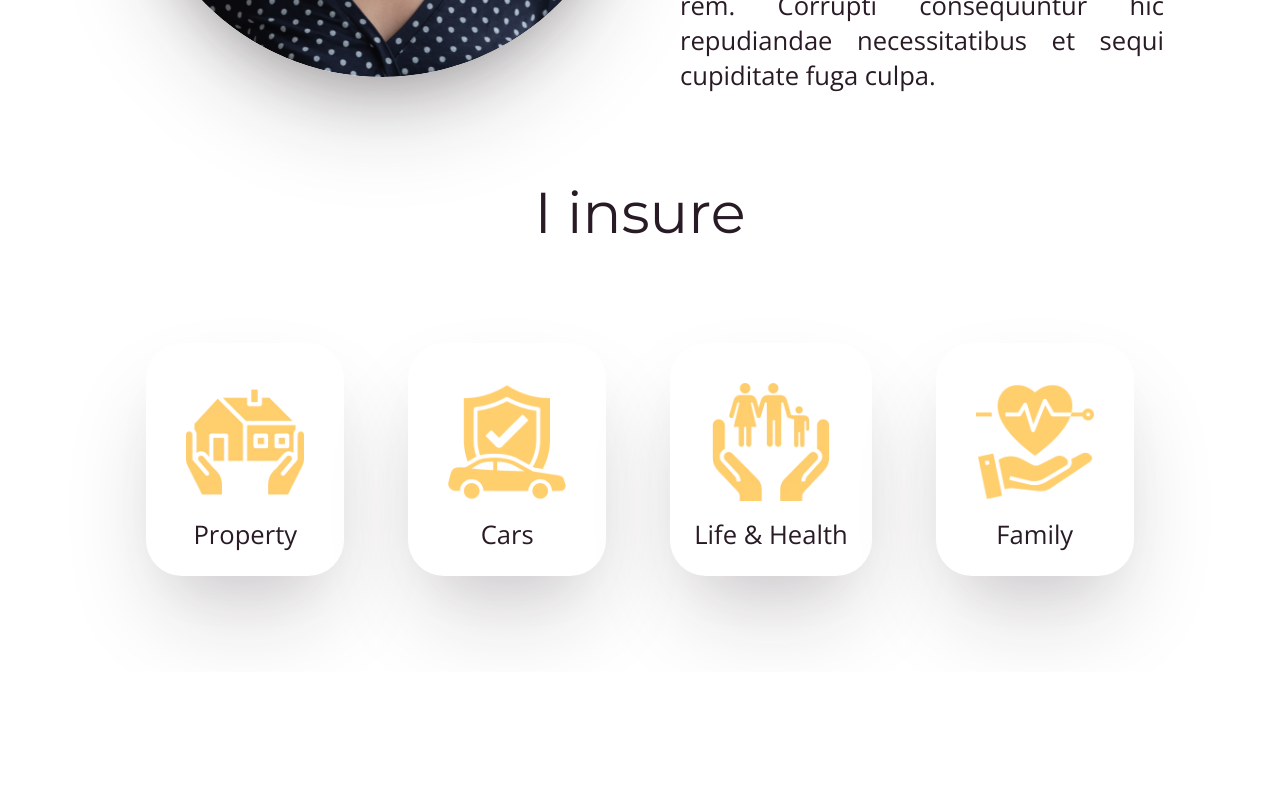
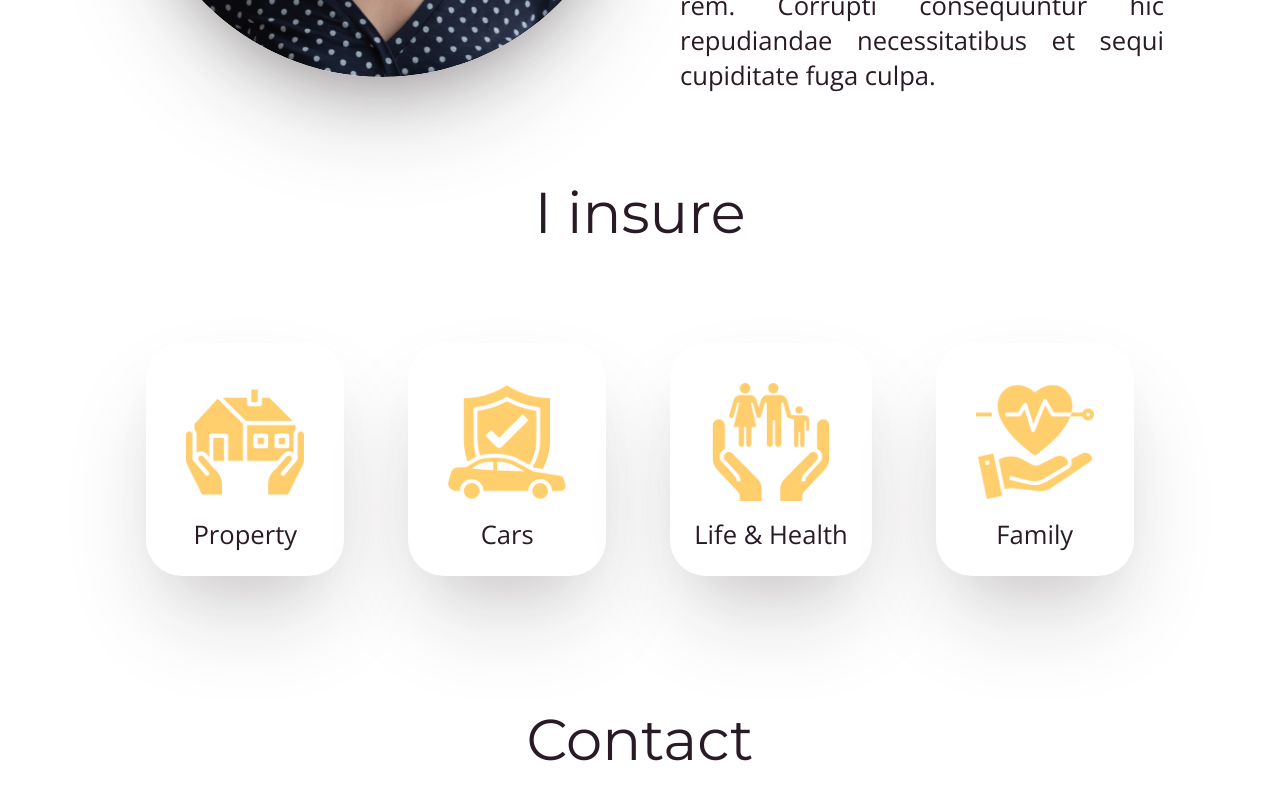
Before and after one commit to KrystianJonca/insurance-agent-landing-page, a React (Vite) app: page / in a window 1280 px wide. Shown: the part 1145-1945 px from the top of the page. Before the commit the page ends 1817 px from the top, so only its background shows below. Built offline with nearby package versions, Linux system fonts and the light colour scheme; the HTML template or start-up script is replaced by a standard one.

Commit message:
Added contact section

```diff
--- a/src/App.jsx
+++ b/src/App.jsx
@@ -3,7 +3,7 @@ import { ThemeProvider } from 'styled-components';
 import GlobalStyles from './components/styled/GlobalStyles';
 import theme from './theme';
 
-import { Header, AboutMe, Offer } from './components';
+import { Header, AboutMe, Offer, Contact } from './components';
 
 const App = () => {
   return (
@@ -12,6 +12,7 @@ const App = () => {
       <Header />
       <AboutMe />
       <Offer />
+      <Contact />
     </ThemeProvider>
   );
 };
--- /dev/null
+++ b/src/components/Contact.jsx
@@ -0,0 +1,25 @@
+import styled from 'styled-components';
+
+const StyledContactSection = styled.section`
+  width: min(100% - 2rem, 1080px);
+  margin-inline: auto;
+  margin-bottom: 2rem;
+  text-align: center;
+
+  h2 {
+    padding: 2rem 0;
+    font-weight: 400;
+    font-size: var(--fs-xl);
+    margin: 2rem 0;
+  }
+`;
+
+const ContactSection = () => {
+  return (
+    <StyledContactSection>
+      <h2>Contact</h2>
+    </StyledContactSection>
+  );
+};
+
+export default ContactSection;
--- a/src/components/index.js
+++ b/src/components/index.js
@@ -1,3 +1,4 @@
 export { default as Header } from './Header';
 export { default as AboutMe } from './AboutMe';
 export { default as Offer } from './Offer';
+export { default as Contact } from './Contact';
```
